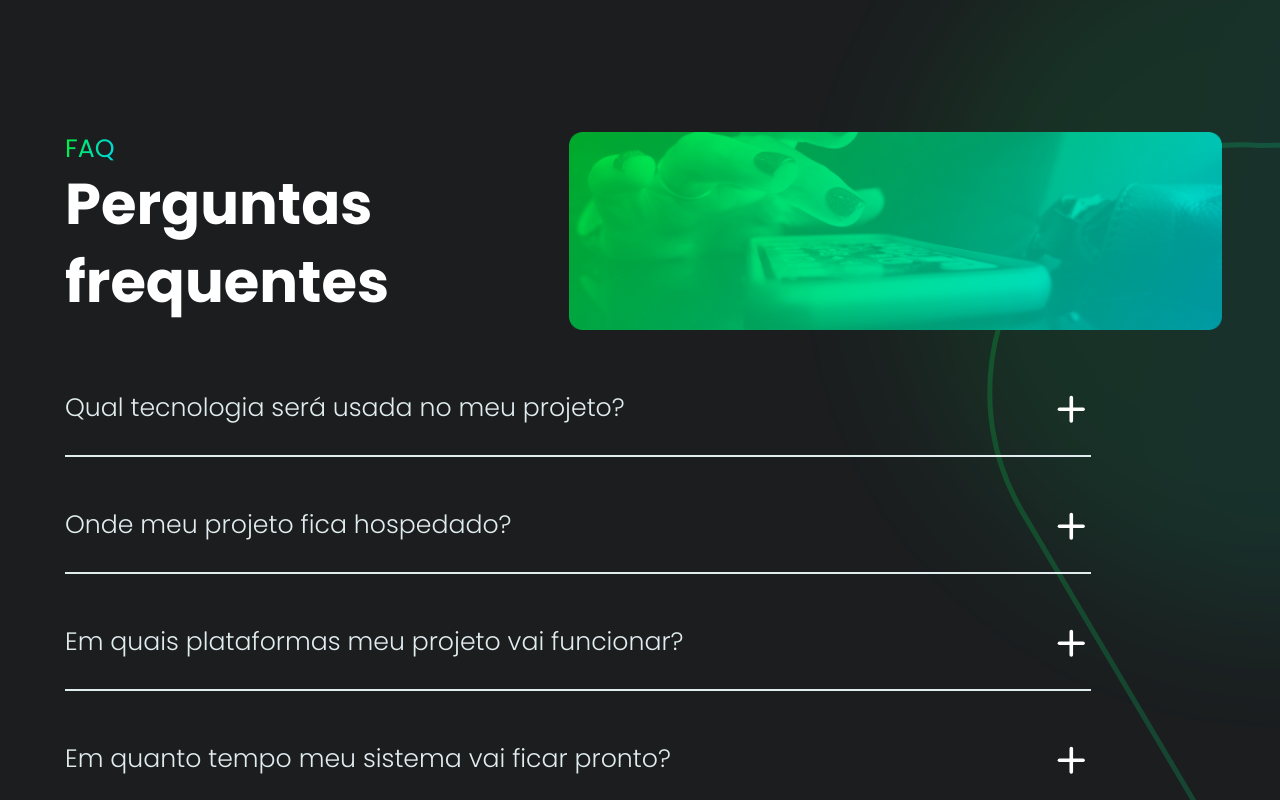
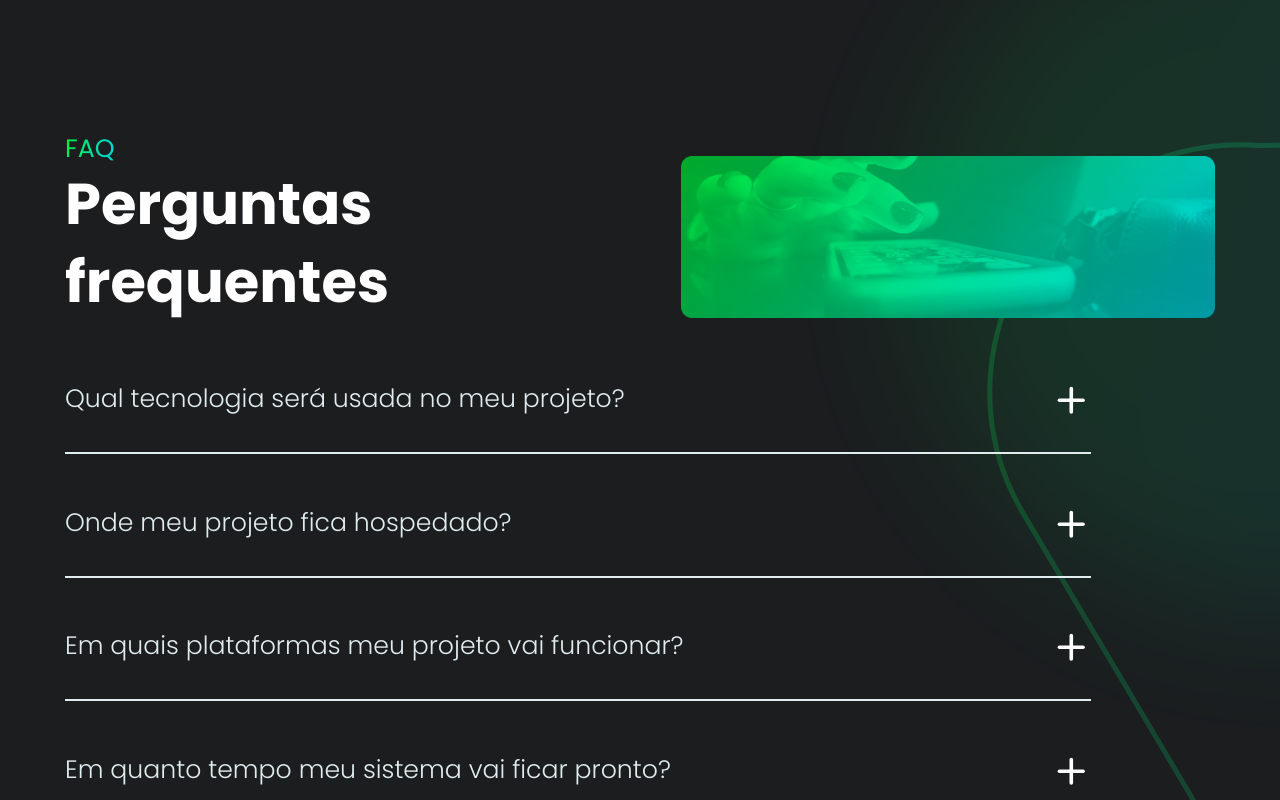
Before and after one commit to Samuel-StatusTech/statustech-front, a React (Create React App) app: page / in a window 1280 px wide. Shown: the part 3380-4180 px from the top of the page. Built offline with nearby package versions, Linux system fonts and the light colour scheme.

Commit message:
Faq img toggle display and questions expand adjust

```diff
--- a/src/components/FaqItem/index.tsx
+++ b/src/components/FaqItem/index.tsx
@@ -11,12 +11,12 @@ function FaqItem({ question, answer }: FaqType) {
 
   return (
     <S.Item>
-      <S.Top>
+      <S.Top onClick={() => setOpened(!opened)}>
         <S.Question>{question}</S.Question>
         {opened ?
-          <RetractIcon onClick={() => setOpened(!opened)} />
+          <RetractIcon />
           :
-          <ExpandIcon onClick={() => setOpened(!opened)} />
+          <ExpandIcon />
         }
       </S.Top>
       <S.AnswerWrapper opened={opened}>
--- a/src/components/FaqItem/styles.ts
+++ b/src/components/FaqItem/styles.ts
@@ -4,7 +4,7 @@ import styled from "styled-components"
 export const Item = styled.div`
   display:flex;
   flex-direction:column;
-  padding-bottom:2.8rem;
+  padding-bottom:3.5rem;
   border-bottom:2px solid ${p => p.theme.text.lightwhite};
   max-width:114rem;
 `
@@ -12,11 +12,12 @@ export const Item = styled.div`
 export const Top = styled.div`
   display:flex;
   justify-content:space-between;
+  gap:4rem;
+  cursor:pointer;
 
   svg {
     width:4.5rem;
     height:4.5rem;
-    cursor:pointer;
   }
 `
 
@@ -34,11 +35,10 @@ export const AnswerWrapper = styled.div<{ opened: boolean; }>`
 
 export const AnswerArea = styled.div`
   overflow:hidden;
-  transform:translateY(1rem);
+  transform:translateY(2rem);
 `
 
 export const Answer = styled.span`
   font-size:2rem;
   color:${p => p.theme.text.lightgrey};
-  transform:translateY(1rem);
 `
--- a/src/sections/Faq/index.tsx
+++ b/src/sections/Faq/index.tsx
@@ -18,7 +18,9 @@ const Faq = () => {
             <h2 className='sectionName'>FAQ</h2>
             <h1 className='sectionTitle'>Perguntas frequentes</h1>
           </S.Titles>
-          <img src={FaqImage} alt='FAQ' />
+          <S.ImageContainer>
+            <img src={FaqImage} alt='FAQ' />
+          </S.ImageContainer>
         </S.Top>
         <S.ListArea>
           {faqs.map((f, k) => (
--- a/src/sections/Faq/styles.ts
+++ b/src/sections/Faq/styles.ts
@@ -47,10 +47,21 @@ export const ListArea = styled.div`
 
 export const Top = styled.div`
   display:flex;
-  gap:20rem;
+  justify-content:space-between;
+  gap:10rem;
+`
+
+export const ImageContainer = styled.div`
+  align-self:flex-end;
 
   img {
     max-height:22rem;
+    height:auto;
+    max-width:100%;
+  }
+
+  @media (max-width:${Sconsts.breakpoints.tablet}px) {
+    display:none;
   }
 `
 
```
